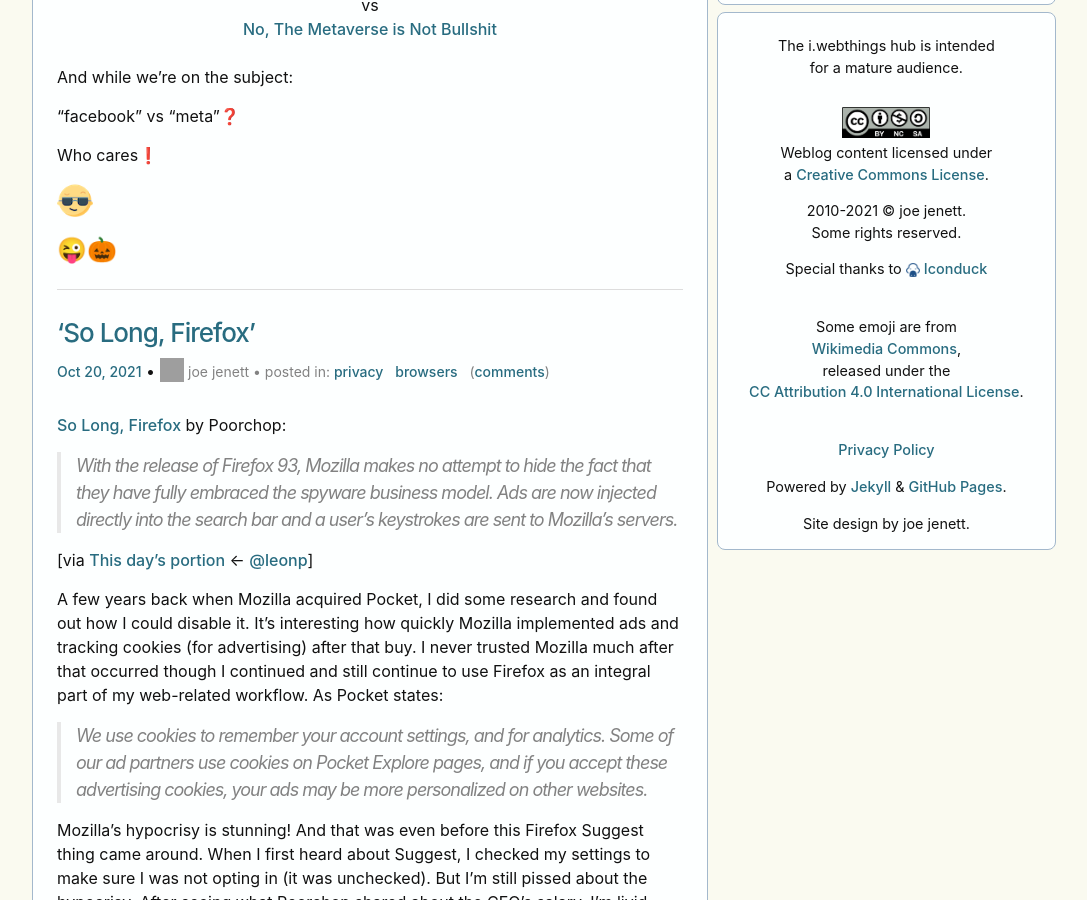
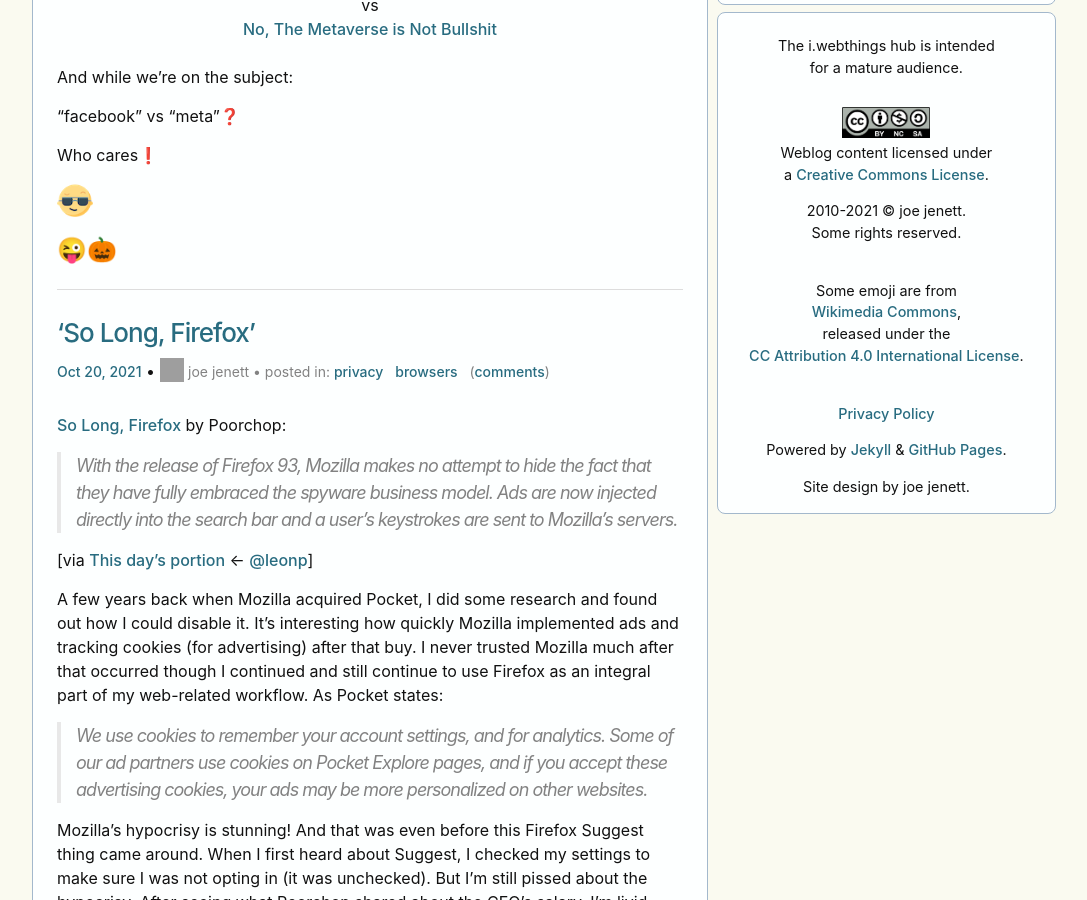
Before and after one commit to joejenett/i.webthings, a Jekyll site: the page built from index.md, in a window 1280 px wide and 900 px high, scrolled down 950 px. Shown: the whole window, without its empty margins (96-1183 px from the left). Built offline with Jekyll 4.4.1, drawn with Linux system fonts in a browser that asks for light colours; comment, search, counter and statistics services are not loaded; grey boxes are pictures that could not be loaded.

Commit message:
Update default.html

```diff
--- a/_layouts/default.html
+++ b/_layouts/default.html
@@ -108,8 +108,6 @@
 					</p>
 					<p>2010-2021 © joe jenett.<br>
 					Some rights reserved.</p>
-					<p>Special thanks to <img src="/images/iconduck.png" alt="" title="Free open source icons, illustrations, emojis and graphics" style="position:relative;top:" width="14"> <a title="Free open source icons, illustrations, emojis and graphics" href="https://iconduck.com/">Iconduck</a>
-					</p>
 					<p><br />Some emoji are from<br /><a href="https://commons.wikimedia.org/wiki/Emoji">Wikimedia Commons</a>,<br>released under the<br><a href="https://creativecommons.org/licenses/by/4.0/deed.en">CC Attribution 4.0 International License</a>.
 					</p>
 					<p><br />
```
